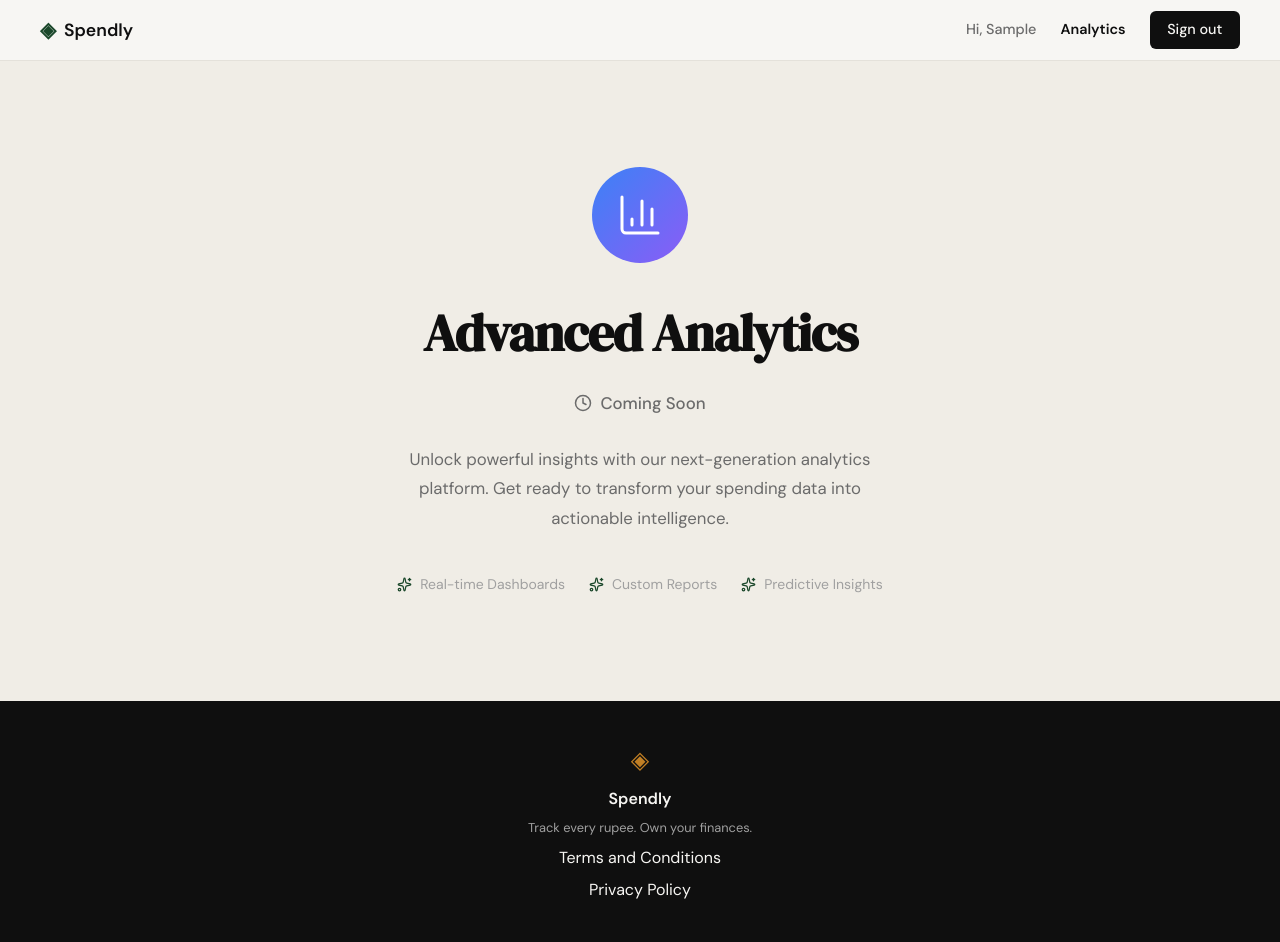
After one commit to Jasmin-Patel/spendly, a Flask app: page /analytics in a window 1280 px wide. The commit adds this page. Run offline with Flask 3, Linux system fonts and the light colour scheme; the visitor is signed in with stand-in values (Sample User, id 1).

Commit message:
feat: add analytics route, nav link, and page scaffolding
Adds the /analytics route with login_required, analytics template and CSS,
active nav link styling, and MCP/settings config updates.

Co-Authored-By: Claude Sonnet 4.6 <noreply@anthropic.com>

```diff
--- a/app.py
+++ b/app.py
@@ -170,6 +170,12 @@ def profile():
     )
 
 
+@app.route("/analytics")
+@login_required
+def analytics():
+    return render_template("analytics.html")
+
+
 @app.route("/expenses/add")
 def add_expense():
     return "Add expense — coming in Step 7"
--- /dev/null
+++ b/static/css/analytics.css
@@ -0,0 +1,88 @@
+/* ------------------------------------------------------------------ */
+/* Analytics — Coming Soon page                                         */
+/* ------------------------------------------------------------------ */
+
+.analytics-page {
+    min-height: calc(100vh - 60px - 100px);
+    display: flex;
+    align-items: center;
+    justify-content: center;
+    background: var(--paper-warm);
+    padding: 3rem 1rem;
+}
+
+.analytics-hero {
+    text-align: center;
+    max-width: 640px;
+}
+
+.analytics-icon-wrap {
+    display: inline-flex;
+    align-items: center;
+    justify-content: center;
+    width: 96px;
+    height: 96px;
+    border-radius: 50%;
+    background: linear-gradient(135deg, #3b82f6, #8b5cf6);
+    color: white;
+    margin-bottom: 1.75rem;
+}
+
+.analytics-icon-wrap svg {
+    width: 48px;
+    height: 48px;
+    stroke-width: 1.5;
+}
+
+.analytics-title {
+    font-family: var(--font-display);
+    font-size: clamp(2rem, 5vw, 3.25rem);
+    color: var(--ink);
+    margin-bottom: 1rem;
+    letter-spacing: -0.02em;
+}
+
+.analytics-coming-soon {
+    display: inline-flex;
+    align-items: center;
+    gap: 0.5rem;
+    color: var(--ink-muted);
+    font-size: 1.05rem;
+    font-weight: 500;
+    margin-bottom: 1.75rem;
+}
+
+.analytics-coming-soon svg {
+    width: 18px;
+    height: 18px;
+}
+
+.analytics-desc {
+    font-size: 1.05rem;
+    color: var(--ink-muted);
+    line-height: 1.75;
+    max-width: 520px;
+    margin: 0 auto 2.5rem;
+}
+
+.analytics-features {
+    display: flex;
+    flex-wrap: wrap;
+    justify-content: center;
+    gap: 1.5rem;
+}
+
+.analytics-feature {
+    display: flex;
+    align-items: center;
+    gap: 0.5rem;
+    font-size: 0.875rem;
+    color: var(--ink-faint);
+}
+
+.analytics-feature svg {
+    width: 15px;
+    height: 15px;
+    color: var(--accent);
+    flex-shrink: 0;
+}
--- a/static/css/style.css
+++ b/static/css/style.css
@@ -103,6 +103,7 @@ a { color: inherit; text-decoration: none; }
 
 .nav-links a { color: var(--ink-muted); transition: color 0.2s; }
 .nav-links a:hover { color: var(--ink); }
+.nav-links a.nav-link--active { color: var(--ink); font-weight: 600; }
 
 .nav-cta {
     background: var(--ink) !important;
--- /dev/null
+++ b/templates/analytics.html
@@ -0,0 +1,50 @@
+{% extends "base.html" %}
+
+{% block title %}Analytics — Spendly{% endblock %}
+
+{% block head %}
+<link rel="stylesheet" href="{{ url_for('static', filename='css/analytics.css') }}">
+{% endblock %}
+
+{% block content %}
+<div class="analytics-page">
+    <div class="analytics-hero">
+
+        <div class="analytics-icon-wrap">
+            <i data-lucide="bar-chart-3"></i>
+        </div>
+
+        <h1 class="analytics-title">Advanced Analytics</h1>
+
+        <div class="analytics-coming-soon">
+            <i data-lucide="clock"></i>
+            <span>Coming Soon</span>
+        </div>
+
+        <p class="analytics-desc">
+            Unlock powerful insights with our next-generation analytics platform.
+            Get ready to transform your spending data into actionable intelligence.
+        </p>
+
+        <div class="analytics-features">
+            <div class="analytics-feature">
+                <i data-lucide="sparkles"></i>
+                <span>Real-time Dashboards</span>
+            </div>
+            <div class="analytics-feature">
+                <i data-lucide="sparkles"></i>
+                <span>Custom Reports</span>
+            </div>
+            <div class="analytics-feature">
+                <i data-lucide="sparkles"></i>
+                <span>Predictive Insights</span>
+            </div>
+        </div>
+
+    </div>
+</div>
+{% endblock %}
+
+{% block scripts %}
+<script>lucide.createIcons();</script>
+{% endblock %}
--- a/templates/base.html
+++ b/templates/base.html
@@ -21,6 +21,7 @@
             <div class="nav-links">
                 {% if session.get("user_id") %}
                     <span class="nav-greeting">Hi, {{ session["user_name"].split()[0] }}</span>
+                    <a href="{{ url_for('analytics') }}"{% if request.endpoint == 'analytics' %} class="nav-link--active"{% endif %}>Analytics</a>
                     <a href="{{ url_for('logout') }}" class="nav-cta">Sign out</a>
                 {% else %}
                     <a href="{{ url_for('login') }}">Sign in</a>
```
Also changed, not shown: .claude/settings.local.json, .mcp.json (added).
